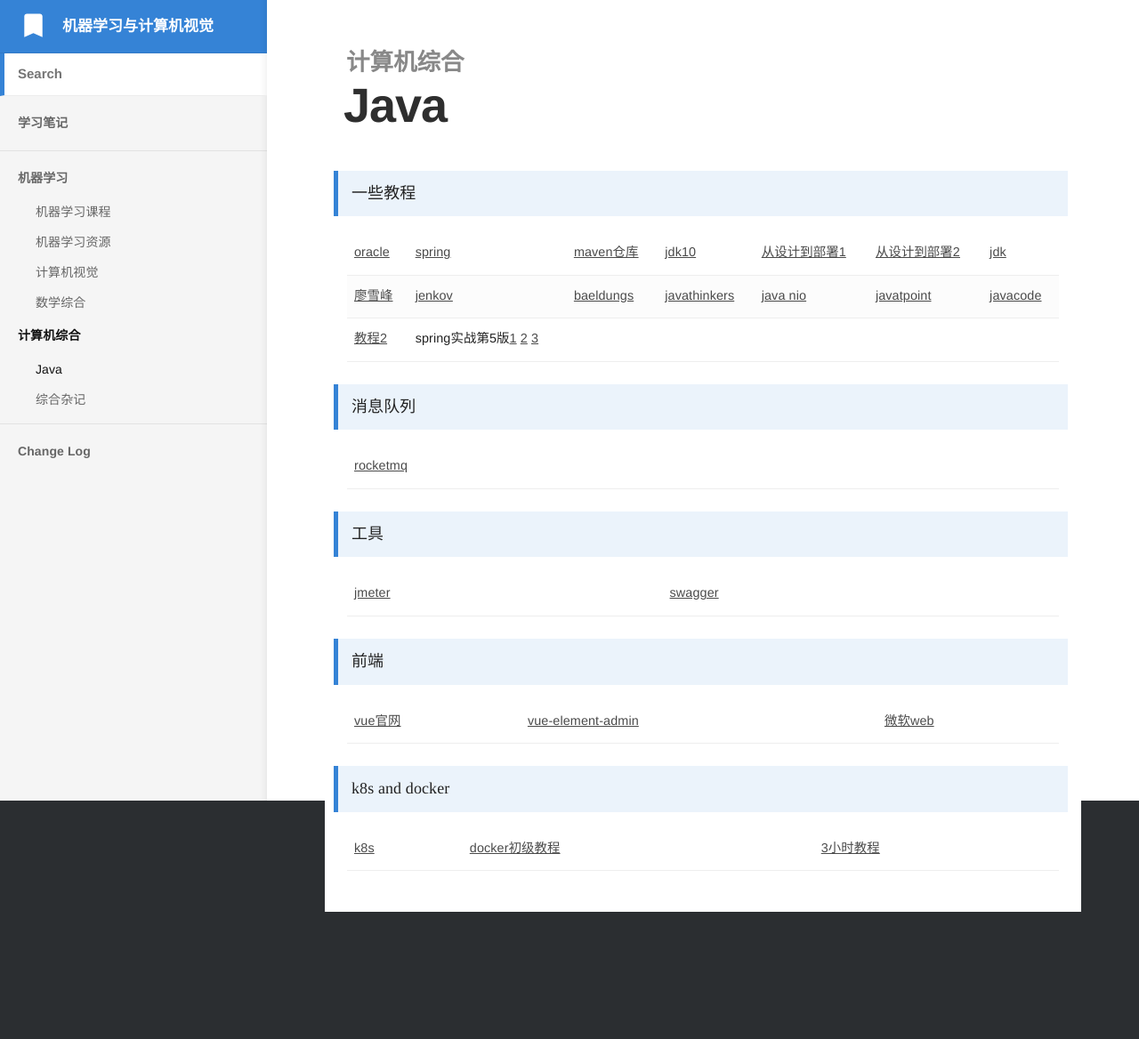
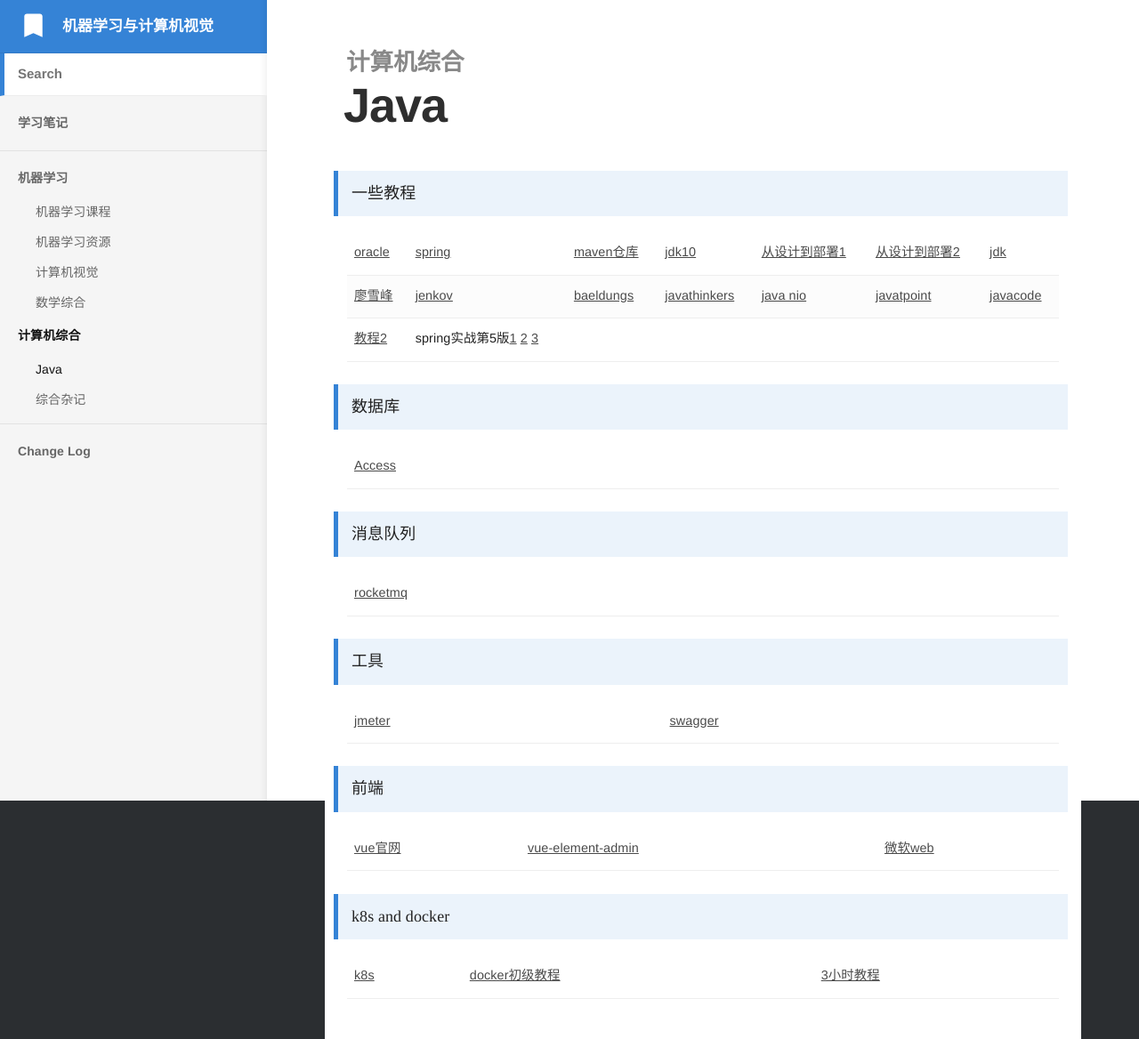
Before and after one commit to bashendixie/Machine_Learning_Notes, a Jekyll site: the page built from _docs/5、计算机综合/Java.md, in a window 1280 px wide. Shown: the whole page at 89% size. Built offline with Jekyll 4.4.1, drawn with Linux system fonts in a browser that asks for light colours; some web fonts are replaced; before the commit the page ends 1025 px from its top, so only the background shows below that.

Commit message:
no message

```diff
--- a/_docs/5、计算机综合/Java.md
+++ b/_docs/5、计算机综合/Java.md
@@ -66,6 +66,16 @@
 	</tbody>
 </table>
 
+> 数据库
+<table width="1033" style="font-size: 0.8em;">
+	<tbody>
+		<tr>
+			<td>
+				<a href="https://learn.microsoft.com/zh-cn/office/client-developer/access/desktop-database-reference/create-table-statement-microsoft-access-sql" target="_blank">Access</a>
+			</td>
+		</tr>
+	</tbody>
+</table>
 
 > 消息队列
 <table width="1033" style="font-size: 0.8em;">
```
